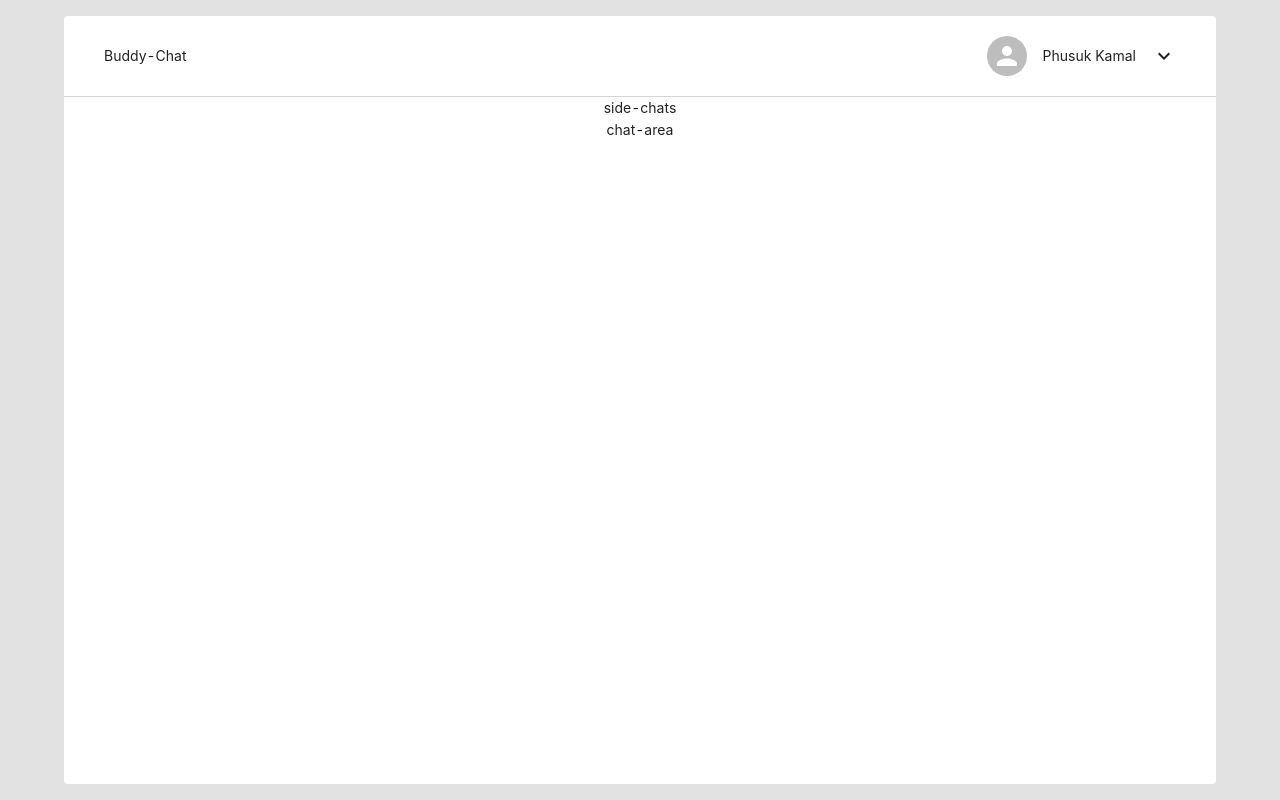
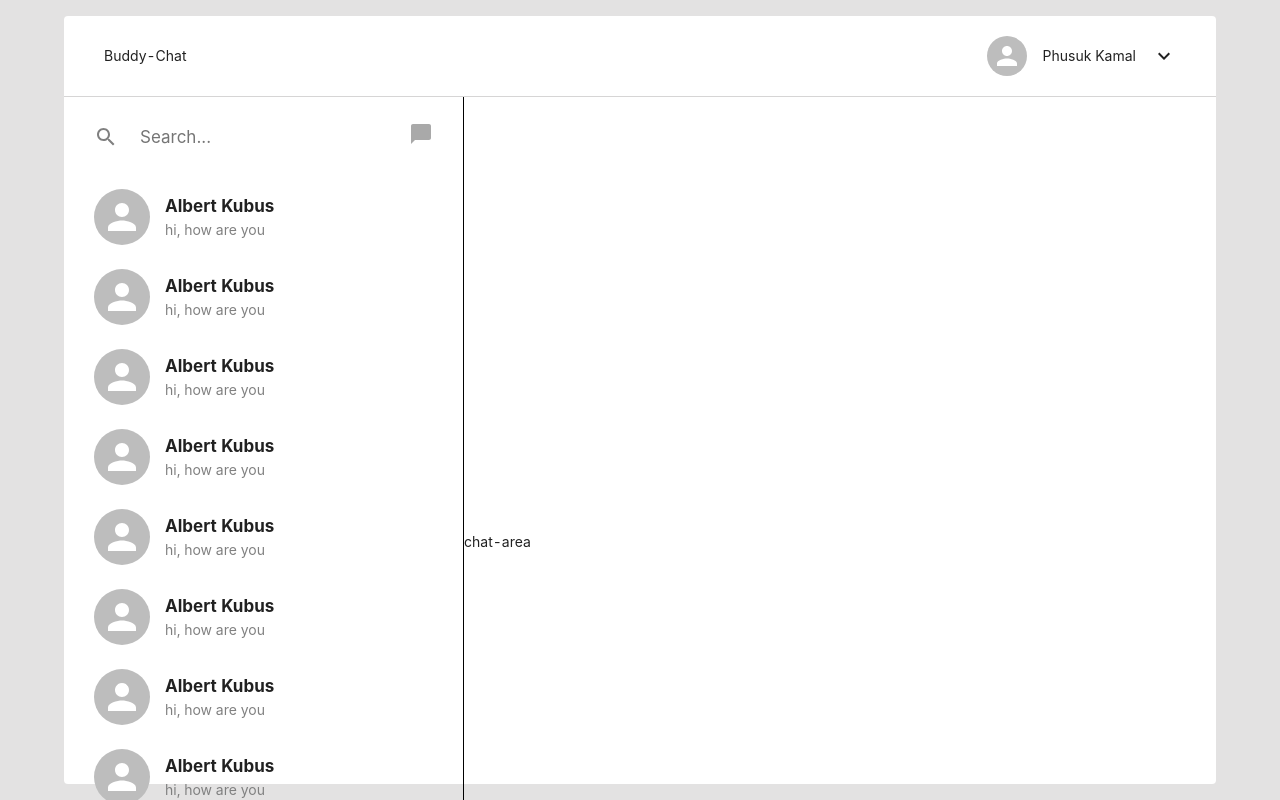
Before and after one commit to Ofoli/buddy-chat, a React (Create React App) app: page / in a window 1280 px wide. Shown: the top 800 px of the page. Built offline with nearby package versions, Linux system fonts and the light colour scheme.

Commit message:
added recent chats components

```diff
--- /dev/null
+++ b/src/features/chat-dashboard/components/RecentChat.tsx
@@ -0,0 +1,32 @@
+import { Avatar, Grid } from "@mui/material";
+import classes from "../styles/recent-chat.module.css";
+
+type Data = {
+  id: string;
+  name: string;
+  message: string;
+  picUrl: string;
+};
+interface RecentChatProps {
+  data: Data;
+}
+export default function RecentChat(props: RecentChatProps) {
+  const { data } = props;
+  return (
+    <div className={classes.container}>
+      <Grid container alignItems="center" justifyContent="flex-start">
+        <Grid item>
+          <Avatar sx={{ width: 56, height: 56 }} src={data.picUrl} alt="ops" />
+        </Grid>
+        <Grid item>
+          <div className={classes.text_group}>
+            <div>
+              <p className={classes.text_name}>{data.name}</p>
+              <p className={classes.text_message}>{data.message}</p>
+            </div>
+          </div>
+        </Grid>
+      </Grid>
+    </div>
+  );
+}
--- /dev/null
+++ b/src/features/chat-dashboard/components/SearchRecentChats.tsx
@@ -0,0 +1,16 @@
+import classes from "../styles/search-recent-chats.module.css";
+import SearchIcon from "@mui/icons-material/Search";
+export default function SearchRecentChats() {
+  return (
+    <div className={classes.search_container}>
+      <SearchIcon className={classes.search_icon} />
+      <div className={classes.search_input_container}>
+        <input
+          className={classes.search_input}
+          type="text"
+          placeholder="Search..."
+        />
+      </div>
+    </div>
+  );
+}
--- a/src/features/chat-dashboard/containers/Dashboard.tsx
+++ b/src/features/chat-dashboard/containers/Dashboard.tsx
@@ -1,12 +1,15 @@
 import Header from "./Header";
-
+import classes from "../styles/dashboard.module.css";
+import SideSpace from "./SideSpace";
 export default function Dashboard() {
   return (
-    <div>
+    <div style={{ height: "100%" }}>
       <Header />
-      <div>
-        <div>side-chats</div>
-        <div>chat-area</div>
+      <div className={classes.spaces}>
+        <div className={classes.side_space}>
+          <SideSpace />
+        </div>
+        <div className={classes.chat_space}>chat-area</div>
       </div>
     </div>
   );
--- /dev/null
+++ b/src/features/chat-dashboard/containers/RecentChats.tsx
@@ -0,0 +1,85 @@
+import RecentChat from "../components/RecentChat";
+
+const styles = {
+  height: "800px",
+  overflow: "scroll",
+};
+
+export default function RecentChats() {
+  const recentChats = [
+    {
+      id: "chat_00",
+      name: "Albert Kubus",
+      message: "hi, how are you",
+      picUrl: "",
+    },
+    {
+      id: "chat_01",
+      name: "Albert Kubus",
+      message: "hi, how are you",
+      picUrl: "",
+    },
+    {
+      id: "chat_02",
+      name: "Albert Kubus",
+      message: "hi, how are you",
+      picUrl: "",
+    },
+    {
+      id: "chat_02",
+      name: "Albert Kubus",
+      message: "hi, how are you",
+      picUrl: "",
+    },
+    {
+      id: "chat_04",
+      name: "Albert Kubus",
+      message: "hi, how are you",
+      picUrl: "",
+    },
+    {
+      id: "chat_05",
+      name: "Albert Kubus",
+      message: "hi, how are you",
+      picUrl: "",
+    },
+    {
+      id: "chat_06",
+      name: "Albert Kubus",
+      message: "hi, how are you",
+      picUrl: "",
+    },
+    {
+      id: "chat_07",
+      name: "Albert Kubus",
+      message: "hi, how are you",
+      picUrl: "",
+    },
+    {
+      id: "chat_08",
+      name: "Albert Kubus",
+      message: "hi, how are you",
+      picUrl: "",
+    },
+    {
+      id: "chat_09",
+      name: "Albert Kubus",
+      message: "hi, how are you",
+      picUrl: "",
+    },
+    {
+      id: "chat_10",
+      name: "Albert Kubus",
+      message: "hi, how are you",
+      picUrl: "",
+    },
+  ];
+
+  return (
+    <div style={styles}>
+      {recentChats.map((recentChat) => (
+        <RecentChat key={recentChat.id} data={recentChat} />
+      ))}
+    </div>
+  );
+}
--- /dev/null
+++ b/src/features/chat-dashboard/containers/SideSpace.tsx
@@ -0,0 +1,26 @@
+import { Grid } from "@mui/material";
+import ChatBubbleIcon from "@mui/icons-material/ChatBubble";
+import classes from "../styles/side-space.module.css";
+import SearchRecentChats from "../components/SearchRecentChats";
+import RecentChats from "./RecentChats";
+
+export default function SideSpace() {
+  return (
+    <div className={classes.side_space}>
+      <Grid
+        className={classes.search_add_chat}
+        container
+        alignItems="center"
+        justifyContent="space-between"
+      >
+        <Grid item>
+          <SearchRecentChats />
+        </Grid>
+        <Grid item>
+          <ChatBubbleIcon className={classes.icon} />
+        </Grid>
+      </Grid>
+      <RecentChats />
+    </div>
+  );
+}
--- a/src/features/chat-dashboard/styles/dashboard.module.css
+++ b/src/features/chat-dashboard/styles/dashboard.module.css
@@ -0,0 +1,14 @@
+.spaces {
+  width: 100%;
+  height: 890px;
+  display: flex;
+  align-items: center;
+  justify-content: flex-start;
+}
+
+.side_space {
+  width: 400px;
+  min-width: 300px;
+  height: inherit;
+  border-right: 1px solid black;
+}
--- /dev/null
+++ b/src/features/chat-dashboard/styles/recent-chat.module.css
@@ -0,0 +1,28 @@
+.container {
+  height: 80px;
+  padding: 0 30px;
+}
+.container:hover {
+  background: whitesmoke;
+}
+.text_group {
+  margin-left: 15px;
+  width: 250px;
+  text-align: left;
+  height: 80px;
+  display: flex;
+  align-items: center;
+}
+
+.text_group p {
+  margin: 0;
+  padding: 0;
+}
+
+.text_name {
+  font-weight: bold;
+  font-size: 17px;
+}
+.text_message {
+  color: gray;
+}
--- /dev/null
+++ b/src/features/chat-dashboard/styles/search-recent-chats.module.css
@@ -0,0 +1,28 @@
+.search_container {
+  display: flex;
+  align-items: center;
+  justify-content: center;
+  height: 50px;
+  width: auto;
+}
+
+.search_input_container {
+  margin-left: 10px;
+  width: 250px;
+}
+
+.search_input {
+  height: 40px;
+  border: none;
+  font-size: 17px;
+  width: 230px;
+}
+
+.search_input:focus {
+  border: none;
+  outline: none;
+}
+
+.search_icon {
+  color: gray !important;
+}
--- /dev/null
+++ b/src/features/chat-dashboard/styles/side-space.module.css
@@ -0,0 +1,13 @@
+.side_space {
+  height: inherit;
+}
+
+.search_add_chat {
+  width: 100%;
+  height: 80px;
+  padding: 0 30px;
+}
+
+.icon {
+  color: darkgrey;
+}
```
